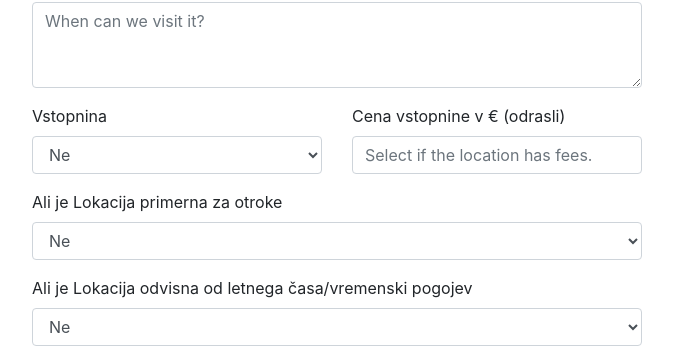
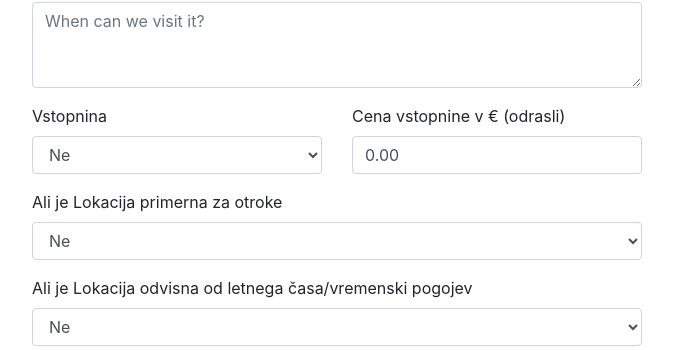
Before and after one commit to Charckle/svetovifprequel, a Flask app: page /new_location in a window 1280 px wide. Shown: the part 1086-1436 px from the top of the page, without its empty margins (303-976 px from the left). Run offline with Flask 2, Linux system fonts and the light colour scheme; the visitor is signed in with stand-in values (Sample User, id 1); data comes from the database, SQL or seed files in the repository; some libraries are stand-ins or nearby versions.

Commit message:
fixes fee_price and webpage

```diff
--- a/app/main_page_module/controllers.py
+++ b/app/main_page_module/controllers.py
@@ -774,7 +774,7 @@ def change_location():
 
             return redirect(url_for("main_page_module.index"))
 
-        webpage = re.sub(r'^https?:\/\/', '', form.webpage.data)
+
 
         location_change(location_id, form.name.data, form.desc_s.data, form.desc_l.data, form.rating.data, form.tts.data, form.coord.data, form.mtld.data, form.contact.data,
                         remove_https(form.webpage.data), form.timetable.data, form.fee.data, form.fee_price.data, form.child.data, form.season.data, form.icon.data)
--- a/app/main_page_module/forms.py
+++ b/app/main_page_module/forms.py
@@ -124,7 +124,7 @@ class LocationForm(FlaskForm):
     fees = [(0, u'Ne'), (1, u'Odvisno'), (2, 'Da')]
     fee  = SelectField('Vstopnina', [validators.InputRequired(message=u'Izberi, ali ima Lokacija vstopnino')], choices=fees, coerce=int)
 
-    fee_price = DecimalField('Cena vstopnine v € (odrasli)', places=2)
+    fee_price = DecimalField('Cena vstopnine v € (odrasli)', [validators.Optional()], places=2, default=0)
 
     childs = [(0, u'Ne'), (1, 'Odvisno'), (2, u'Da')]
     child  = SelectField(u'Ali je Lokacija primerna za otroke', [validators.InputRequired(message=u'Izberi, ali je Lokacija primerna za otroke.')], choices=childs, coerce=int)
--- a/app/templates/main_page_module/locations/view_location.html
+++ b/app/templates/main_page_module/locations/view_location.html
@@ -149,7 +149,9 @@
           <img class="mr-3" id="icon_image" src="{{ url_for('static', filename='icons/webpage.svg') }}" class="rounded float-left" alt="..." style="width: 50px; height: 50px;">
         <div class="media-body">
           <h6>Spletna stran</h6>
+          {% if ( location[14] != "") %}
           <p><b><a href="http://{{ location[14] }}">Pojdi na spletno stran</a></b></p>
+          {% endif %}
         </div>
       </div>
 
```
